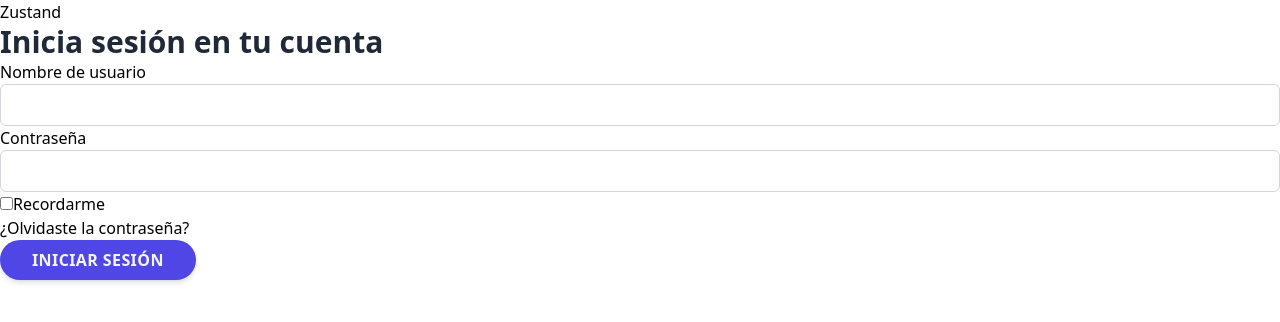
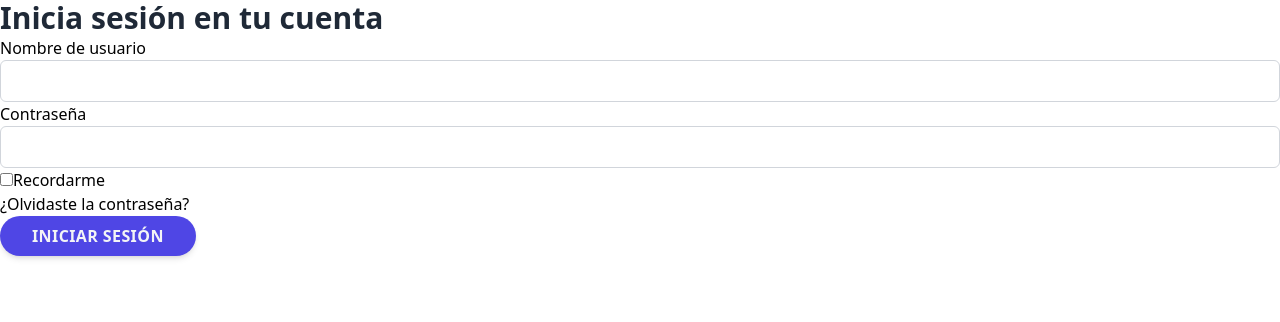
Before and after one commit to victorivanlopezlearning/crm-zustand-app, a React (Vite) app: page /auth/login in a window 1280 px wide. Shown: the top 322 px of the page. Built offline with nearby package versions, Linux system fonts and the light colour scheme; no server answers.

Commit message:
Updated: styles

```diff
--- a/src/layouts/AuthLayout.tsx
+++ b/src/layouts/AuthLayout.tsx
@@ -4,15 +4,10 @@ import { Outlet } from 'react-router-dom';
 export const AuthLayout = () => {
   return (
     <div className="bg-gray-100 flex justify-center items-center h-screen">
-      <div className="w-1/2 h-screen hidden lg:flex lg:flex-col items-center justify-center bg-indigo-700">
-        <span className="text-white font-bold text-9xl">Zustand</span>
-        {/* <img src="https://placehold.co/1440/667fff/ffffff.png?text=Zustand&font=Montserrat"
-          alt="Placeholder Image"
-          className="object-cover w-full h-full" /> */}
-      </div>
       <div className="lg:p-36 md:p-52 sm:20 p-8 w-full lg:w-1/2">
         <Outlet />
       </div>
+      <div className="w-1/2 h-screen hidden lg:flex lg:flex-col items-center justify-center bg-indigo-700"></div>
     </div>
   );
 };
```
